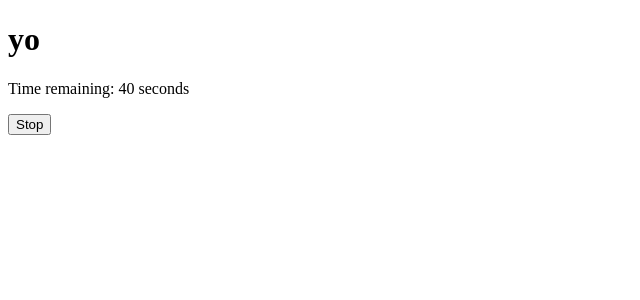
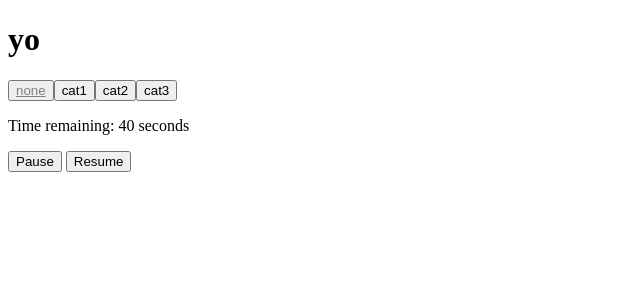
Before and after one commit to Chase-A/svelte-timer, a SvelteKit app: page / in a window 1280 px wide. Shown: the top 300 px of the page, without its empty margins (0-640 px from the left). Built offline with nearby package versions, Linux system fonts and the light colour scheme.

Commit message:
working category selector

```diff
--- a/src/routes/BasicTimer.svelte
+++ b/src/routes/BasicTimer.svelte
@@ -3,7 +3,9 @@ import RangeSlider from "svelte-range-slider-pips";
 
     let values = [40];
     let currentInterval;
+    let savedInterval;
     let endTime;
+
 
     function startTimer() {
       endTime = new Date(Date.now() + values[0] * 1000);
@@ -18,6 +20,8 @@ import RangeSlider from "svelte-range-slider-pips";
     }
 
     function stopTimer() {
+      savedInterval = currentInterval;
+      console.log(savedInterval)
       clearInterval(currentInterval);
     }
 
@@ -25,13 +29,49 @@ import RangeSlider from "svelte-range-slider-pips";
       stopTimer();
       startTimer();
     }
+    // categories
+    let currentCategory = 'none';
+
+    let categoryList = ['none', 'cat 1', 'cat 2', 'cat3']
+    let objectList = [
+      {
+        name: 'none',
+        color: 'gray'
+      },
+      {
+        name: 'cat1',
+        color: 'blue'
+      },
+      {
+        name: 'cat2',
+        color: 'orange'
+      },
+      {
+        name: 'cat3',
+        color: 'yellow'
+      }
+    ]
+
+
   </script>
 
+  <style>
+    .current-category{
+      text-decoration: underline;
+    }
+  </style>
 
 
+      {#each objectList as category}
+        <button class="{currentCategory === category.name ? 'current-category' : ''}"
+                style="color: {currentCategory === category.name ? category.color: ''}"
+                on:click="{() => currentCategory = category.name}">{category.name}
+        </button>
+      {/each}
 
     <p>Time remaining: {values[0]} seconds</p>
-    <button on:click={stopTimer}>Stop</button>
+    <button on:click={stopTimer}>Pause</button>
+    <button on:click={startTimer}>Resume</button>
 
 
   <RangeSlider bind:values min={0} max={60} float on:change={resetTimer}/>
```
